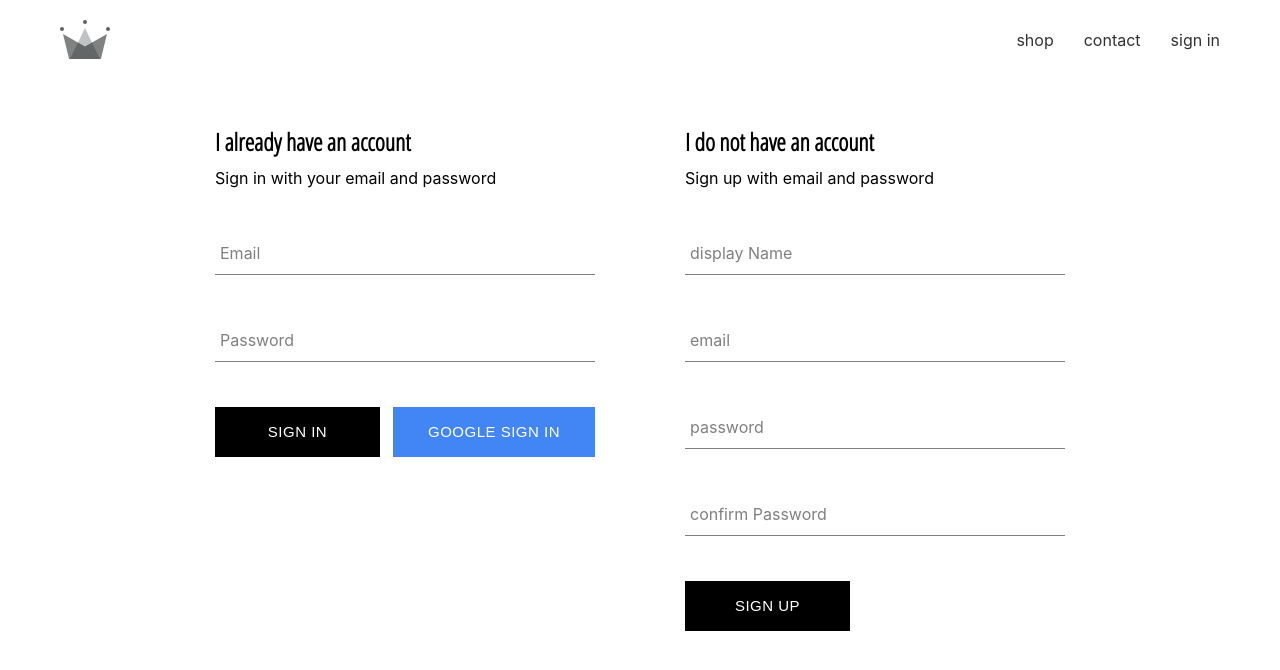
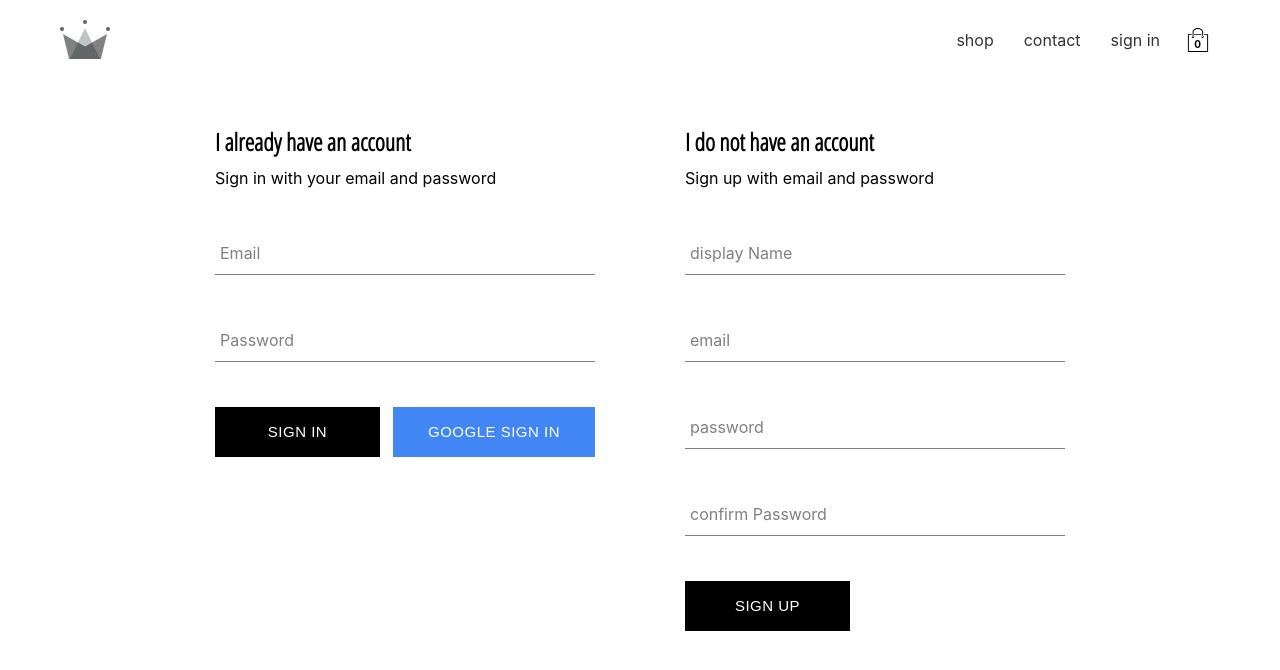
Before and after one commit to fffjacquier/react-crown-cc, a React (Create React App) app: page /signin in a window 1280 px wide. Shown: the top 670 px of the page. Built offline with nearby package versions, Linux system fonts and the light colour scheme; no server answers.

Commit message:
added cart icon and cartdropdown, cart reducer

```diff
--- a/src/App.js
+++ b/src/App.js
@@ -50,8 +50,9 @@ class App extends React.Component {
   }
 }
 
-const mapStateToProps = ({ user }) => ({
-  currentUser: user.currentUser
+const mapStateToProps = ({ user, cart }) => ({
+  currentUser: user.currentUser,
+  hidden: cart.hidden
 })
 const mapDispatchToProps = (dispatch) => ({
   setCurrentUser: (user) => dispatch(setCurrentUser(user)),
--- /dev/null
+++ b/src/components/cart-dropdown/CartDropdown.jsx
@@ -0,0 +1,32 @@
+import styled from "styled-components";
+import CustomButton from "../custom-button/CustomButton";
+
+const CartStyles = styled.div`
+  position: absolute;
+  width: 240px;
+  height: 340px;
+  display: flex;
+  flex-direction: column;
+  padding: 20px;
+  border: 1px solid black;
+  background-color: white;
+  top: 80px;
+  right: 60px;
+
+  .items {
+    display: flex;
+    flex-direction: column;
+    height: 240px;
+    overflow: scroll;
+  }
+  button {
+    margin-top: auto;
+  }
+`;
+
+const CartDropdown = () => <CartStyles>
+  <div></div>
+  <CustomButton type="submit"> Checkout </CustomButton>
+</CartStyles>;
+
+export default CartDropdown;
--- /dev/null
+++ b/src/components/cart-icon/CartIcon.jsx
@@ -0,0 +1,44 @@
+import React from 'react';
+import styled from 'styled-components';
+import { connect } from "react-redux";
+
+import { toggleCartHidden } from '../../redux/cart/cart.actions'
+import { ReactComponent as ShoppingIcon } from "../../assets/shopping-bag.svg";
+
+const CartIconStyles = styled.div`
+  width: 45px;
+  height: 40px;
+  position: relative;
+  display: flex;
+  align-items: center;
+  justify-content: center;
+  cursor: pointer;
+
+  .cart-icon {
+    width: 24px;
+    height: 24px;
+  }
+
+  span {
+    position: absolute;
+    font-size: 10px;
+    bottom: 10px;
+    font-weight: bold;
+    pointer-events: none;
+  }
+`;
+
+const CartIcon = ({ toggleCartHidden }) => {
+  return (
+    <CartIconStyles>
+      <ShoppingIcon className="cart-icon" onClick={toggleCartHidden} />
+      <span>0</span>
+    </CartIconStyles>
+  );
+};
+
+const mapDispatchToProps = dispatch => ({
+  toggleCartHidden: () => dispatch(toggleCartHidden())
+})
+
+export default connect(null, mapDispatchToProps)(CartIcon);
--- a/src/components/header/Header.js
+++ b/src/components/header/Header.js
@@ -5,6 +5,8 @@ import styled from 'styled-components';
 
 import { auth } from "../../firebase/firebase.utils";
 import { ReactComponent as Logo } from "../../assets/crown.svg";
+import CartIcon from '../cart-icon/CartIcon';
+import CartDropdown from '../cart-dropdown/CartDropdown';
 
 const HeaderStyles = styled.div`
   display: flex;
@@ -18,7 +20,7 @@ const HeaderStyles = styled.div`
     width: 70px;
     height: 100%;
   }
-  div:last-child {
+  .nav-right {
     /*width: 50%;*/
     height: 100%;
     .option {
@@ -33,7 +35,7 @@ const HeaderStyles = styled.div`
   }
 `;
 
-const Header = ({ currentUser }) => {
+const Header = ({ currentUser, hidden }) => {
   return (
     <HeaderStyles>
       <div className="logo">
@@ -41,7 +43,7 @@ const Header = ({ currentUser }) => {
           <Logo />
         </Link>
       </div>
-      <div>
+      <div className="nav-right">
         <Link to="/shop" className="option">shop</Link>
         <Link to="/shop" className="option">contact</Link>
         {
@@ -52,13 +54,16 @@ const Header = ({ currentUser }) => {
             :
             <Link to="/signin" className="option">sign in</Link>
         }
+        <CartIcon />
       </div>
+      {!hidden && <CartDropdown />}
     </HeaderStyles>
   );
 };
 
-const mapStateToProps = (state) => ({
-  currentUser: state.user.currentUser
+const mapStateToProps = ({user: { currentUser }, cart: { hidden }}) => ({
+  currentUser,
+  hidden
 })
 
 export default connect(mapStateToProps)(Header);
--- /dev/null
+++ b/src/redux/cart/cart.actions.js
@@ -0,0 +1,5 @@
+import CartActionTypes from "./cart.types";
+
+export const toggleCartHidden = () => ({
+  type: CartActionTypes.TOGGLE_CART_HIDDEN
+})
--- /dev/null
+++ b/src/redux/cart/cart.reducer.js
@@ -0,0 +1,18 @@
+import CartActionTypes from "./cart.types";
+
+const INITIAL_STATE = {
+  hidden: true
+}
+
+const cartReducer = (state = INITIAL_STATE, action) => {
+  switch(action.type) {
+    case CartActionTypes.TOGGLE_CART_HIDDEN:
+      return {
+        ...state,
+        hidden: !state.hidden
+      };
+    default:
+      return state;
+  }
+}
+export default cartReducer;
--- /dev/null
+++ b/src/redux/cart/cart.types.js
@@ -0,0 +1,5 @@
+const CartActionTypes = {
+  TOGGLE_CART_HIDDEN: 'TOGGLE_CART_HIDDEN'
+}
+
+export default CartActionTypes
--- a/src/redux/root-reducer.js
+++ b/src/redux/root-reducer.js
@@ -1,7 +1,9 @@
 import { combineReducers } from 'redux';
 
+import cartReducer from "./cart/cart.reducer";
 import userReducer from "./user/user.reducer";
 
 export default combineReducers({
+  cart: cartReducer,
   user: userReducer
 })
```
Also changed, not shown: src/assets/shopping-bag.svg (added).
